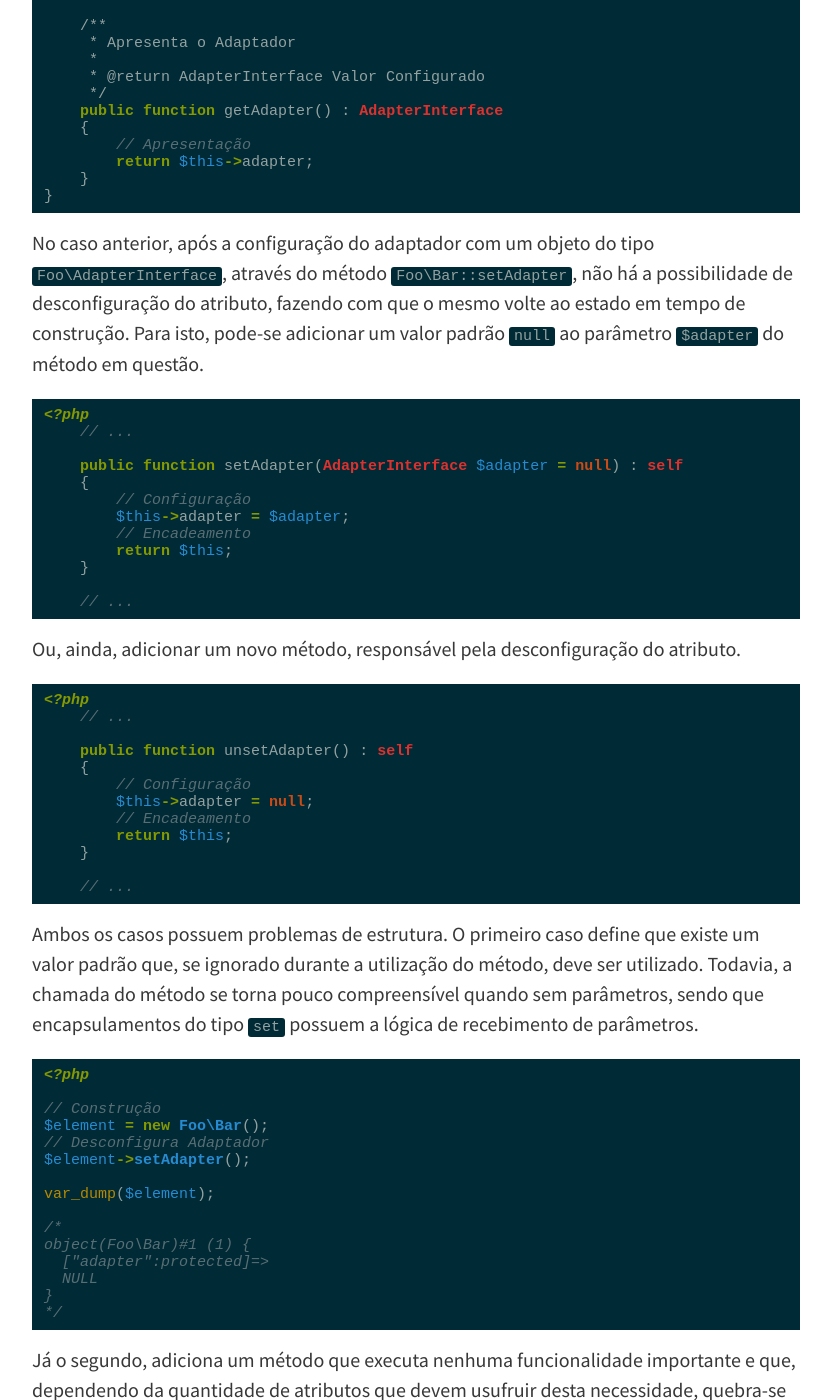
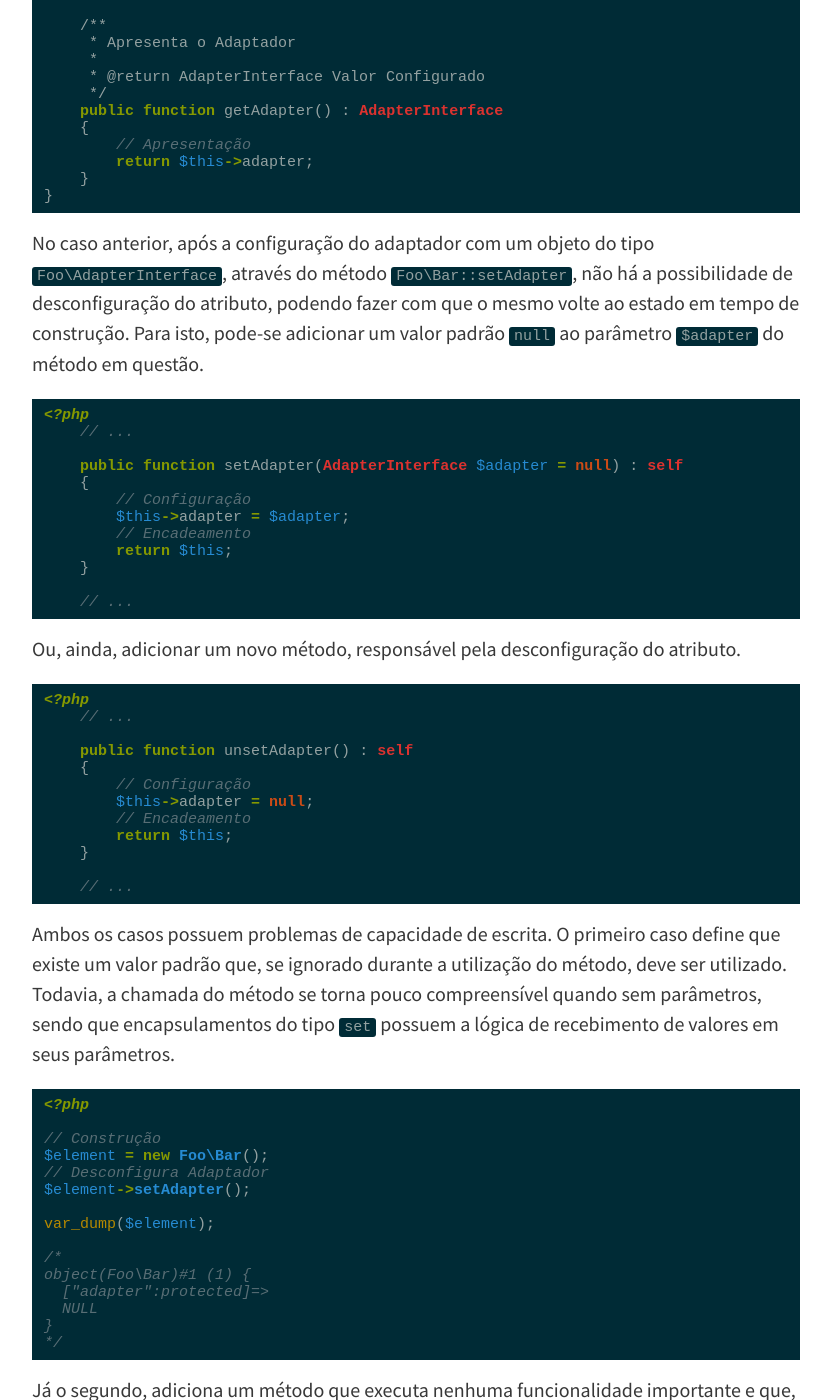
Before and after one commit to wandersonwhcr/wandersonwhcr.github.io, a Jekyll site: the page built from _posts/2017-03-04-php-nullable-types.md, in a window 1280 px wide and 1400 px high, scrolled down 1107 px. Shown: the whole window, without its empty margins (224-1055 px from the left). Built offline with Jekyll 4.4.1, drawn with Linux system fonts in a browser that asks for light colours; nearby versions of some CDN libraries; comment, search, counter and statistics services are not loaded; some of the changed text lies outside the part shown.

Commit message:
Aplica pequenas correções

````diff
--- a/_posts/2017-03-04-php-nullable-types.md
+++ b/_posts/2017-03-04-php-nullable-types.md
@@ -54,7 +54,7 @@ class Bar
 }
 ```
 
-No caso anterior, após a configuração do adaptador com um objeto do tipo `Foo\AdapterInterface`, através do método `Foo\Bar::setAdapter`, não há a possibilidade de desconfiguração do atributo, fazendo com que o mesmo volte ao estado em tempo de construção. Para isto, pode-se adicionar um valor padrão `null` ao parâmetro `$adapter` do método em questão.
+No caso anterior, após a configuração do adaptador com um objeto do tipo `Foo\AdapterInterface`, através do método `Foo\Bar::setAdapter`, não há a possibilidade de desconfiguração do atributo, podendo fazer com que o mesmo volte ao estado em tempo de construção. Para isto, pode-se adicionar um valor padrão `null` ao parâmetro `$adapter` do método em questão.
 
 ```php
 <?php
@@ -88,7 +88,7 @@ Ou, ainda, adicionar um novo método, responsável pela desconfiguração do atr
     // ...
 ```
 
-Ambos os casos possuem problemas de estrutura. O primeiro caso define que existe um valor padrão que, se ignorado durante a utilização do método, deve ser utilizado. Todavia, a chamada do método se torna pouco compreensível quando sem parâmetros, sendo que encapsulamentos do tipo `set` possuem a lógica de recebimento de parâmetros.
+Ambos os casos possuem problemas de capacidade de escrita. O primeiro caso define que existe um valor padrão que, se ignorado durante a utilização do método, deve ser utilizado. Todavia, a chamada do método se torna pouco compreensível quando sem parâmetros, sendo que encapsulamentos do tipo `set` possuem a lógica de recebimento de valores em seus parâmetros.
 
 ```php
 <?php
@@ -128,7 +128,7 @@ object(Foo\Bar)#1 (1) {
 */
 ```
 
-Por fim, caso o adaptador não esteja configurado, o acesso ao método `Foo\Bar::getAdapter` apresenta um problema, pois o retorno foi configurado com tipo explícito.
+Por fim, caso o adaptador não esteja configurado, o acesso ao método `Foo\Bar::getAdapter` apresenta um erro, pois o retorno foi configurado com tipo explícito.
 
 ```php
 <?php
````
Also changed, not shown: other parts of _posts/2017-03-04-php-nullable-types.md (+1 -1 lines).
